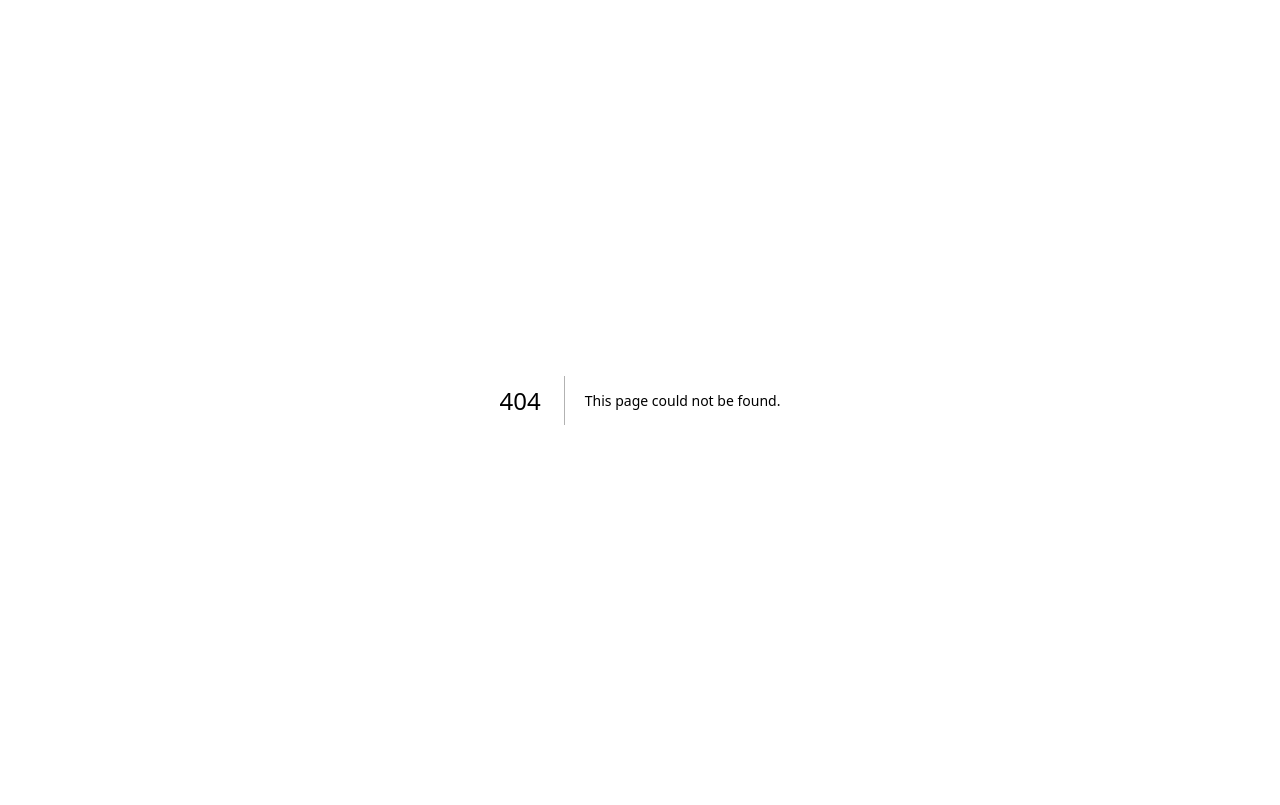
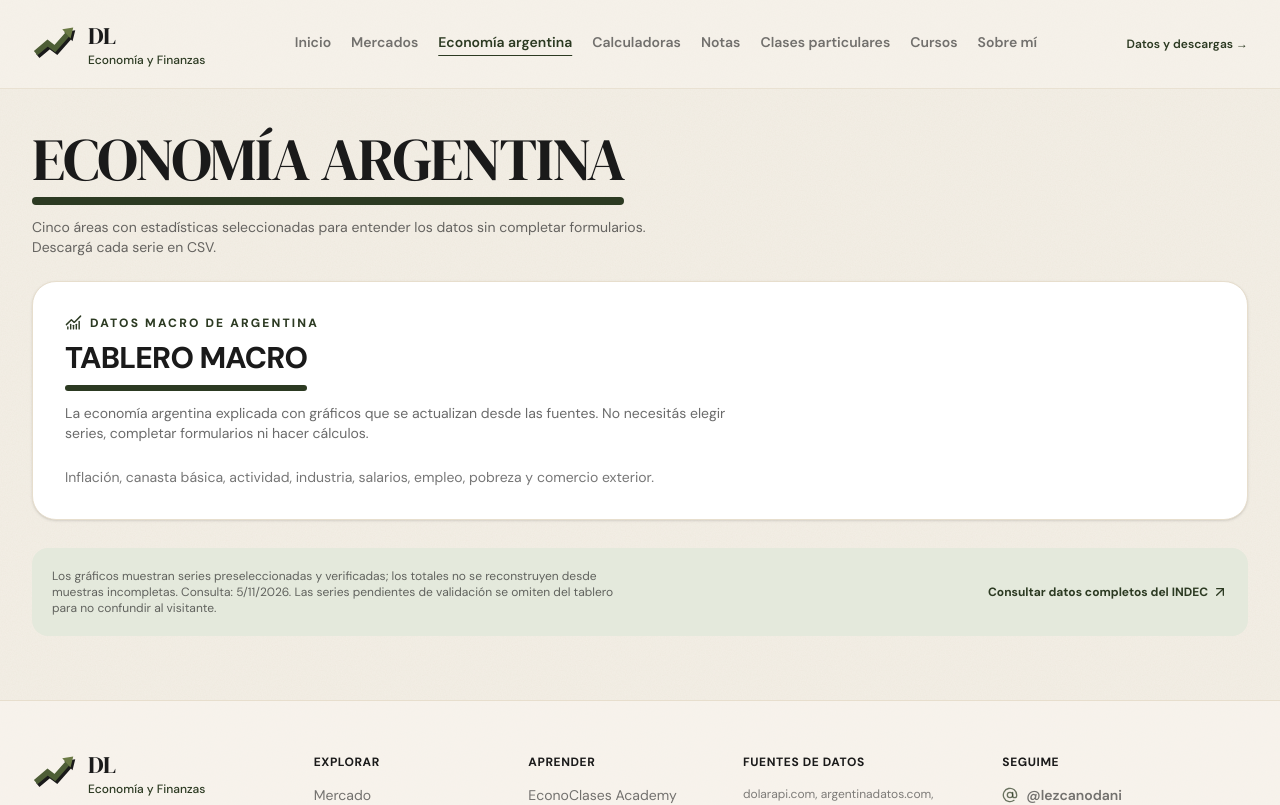
Before and after one commit to danipara618/dl-mercado, a Next.js app: page /economia in a window 1280 px wide. Before the commit this address had no page. Shown: the top 805 px of the page. Built offline with nearby package versions, Linux system fonts and the light colour scheme.

Commit message:
Crear páginas independientes para mercado, economía y educación

```diff
--- /dev/null
+++ b/app/economia/page.tsx
@@ -0,0 +1,12 @@
+import type {Metadata} from "next";
+import Header from "@/components/Header";
+import Footer from "@/components/Footer";
+import MacroDashboard from "@/components/MacroDashboard";
+import SectionTitle from "@/components/SectionTitle";
+export const metadata:Metadata={title:"Economía argentina en datos | DL Mercado",description:"Indicadores del INDEC de precios, actividad, trabajo, pobreza, población y comercio exterior, con gráficos y CSV."};
+export default function EconomiaPage(){
+ return <><Header activo="/economia"/><main className="mx-auto max-w-7xl space-y-8 px-4 pb-16 pt-10 sm:px-6 lg:px-8">
+  <SectionTitle as="h1" title="Economía argentina" subtitle="Cinco áreas con estadísticas seleccionadas para entender los datos sin completar formularios. Descargá cada serie en CSV."/>
+  <MacroDashboard/>
+ </main><Footer/></>;
+}
```
